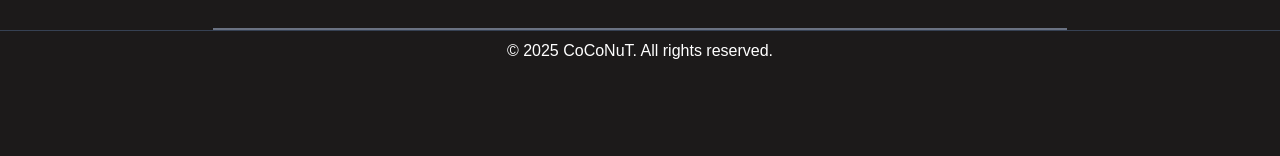
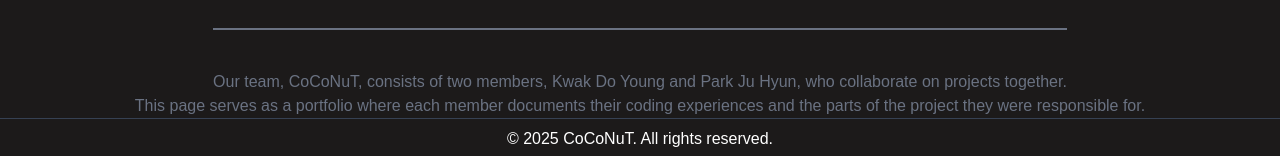
Before and after one commit to minu0563/PortFolio, a Next.js app: page /aboutpage in a window 1280 px wide. Shown: the part 757-913 px from the top of the page. Before the commit the page ends 828 px from the top, so only its background shows below. Built offline with nearby package versions, Linux system fonts and the light colour scheme; a web font is replaced by a local one.

Commit message:
commit 8

```diff
--- a/app/aboutpage/page.tsx
+++ b/app/aboutpage/page.tsx
@@ -13,9 +13,9 @@ export default function Home() {
       <h1
         className={`text-5xl md:text-5xl lg:text-7xl mt-5 mb-5 text-center transition-all duration-500
           ${hovered === 1
-            ? "bg-clip-text text-transparent bg-gradient-to-r from-red-400 to-white"
+            ? "bg-clip-text text-transparent bg-gradient-to-r from-white to-red-400"
             : hovered === 2
-              ? "bg-clip-text text-transparent bg-gradient-to-r from-blue-400 to-white"
+              ? "bg-clip-text text-transparent bg-gradient-to-r from-white to-blue-400"
               : "gold"}`}
       >
         PortFolio
@@ -71,7 +71,12 @@ export default function Home() {
         </AnimatedSection>
       </div>
 
-      <div className="pb-15 border-b-2 border-gray-500 w-2/3 mt-2"></div>
+      <div className="pb-15 border-b-2 border-gray-500 w-2/3 mt-2 mb-10"></div>
+
+      <div className="flex flex-col justify-center items-center text-gray-500">
+        <p>Our team, CoCoNuT, consists of two members, Kwak Do Young and Park Ju Hyun, who collaborate on projects together.</p>
+        <p>This page serves as a portfolio where each member documents their coding experiences and the parts of the project they were responsible for.</p>
+      </div>
     </div>
   );
 }
```
